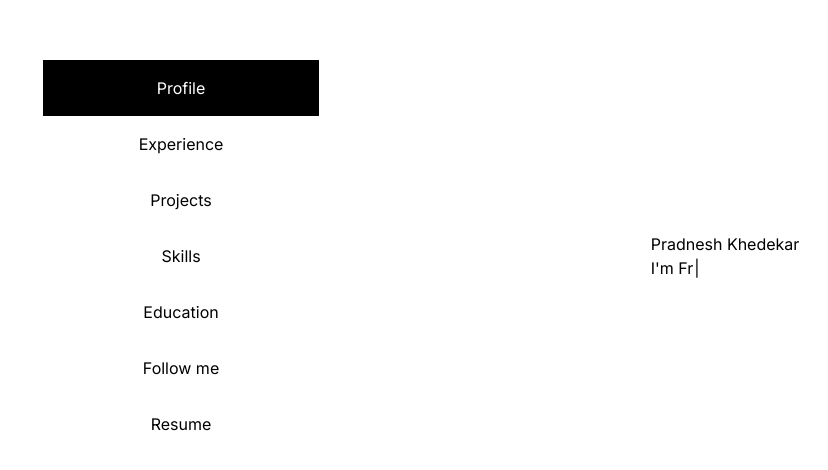
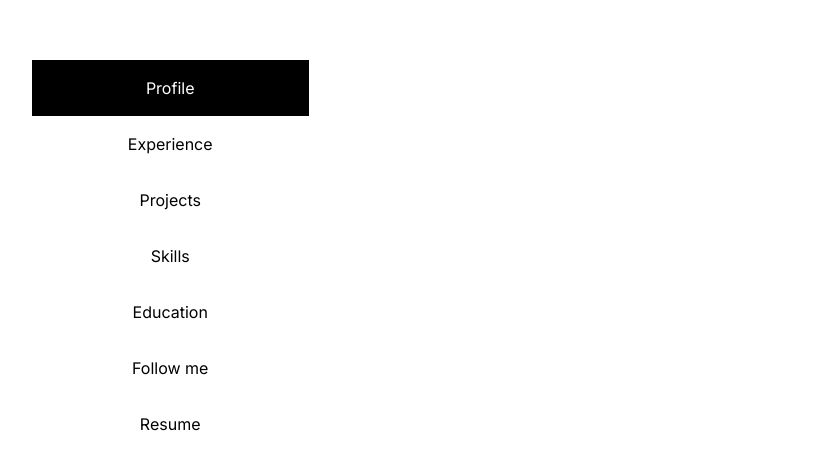
Before and after one commit to Pradnesh8/portfolio-site, a Next.js app in the folder my-portfolio/: page / in a window 1280 px wide. Shown: the part 144-614 px from the top of the page, without its empty margins (219-1047 px from the left). Built offline with nearby package versions, Linux system fonts and the light colour scheme.

Commit message:
update styles

```diff
--- a/my-portfolio/package.json
+++ b/my-portfolio/package.json
@@ -12,6 +12,7 @@
     "next": "14.2.5",
     "react": "^18",
     "react-dom": "^18",
+    "react-icons": "^5.2.1",
     "typewriter-effect": "^2.21.0"
   },
   "devDependencies": {
--- a/my-portfolio/src/app/layout.js
+++ b/my-portfolio/src/app/layout.js
@@ -1,7 +1,6 @@
 import { Inter } from "next/font/google";
 import "./globals.css";
 import Navbar from "./components/navbar";
-import TypeWriterComponent from "./components/typeWriter";
 
 const inter = Inter({ subsets: ["latin"] });
 
@@ -14,12 +13,11 @@
   return (
     <html lang="en">
       <body className={inter.className}>
-        <main className="flex min-h-screen items-center justify-around p-24">
+        <main className="flex min-h-screen items-center justify-around">
           <Navbar />
-          <div>
-            <TypeWriterComponent />
+          <>
             {children}
-          </div>
+          </>
         </main>
 
       </body>
```
Also changed, not shown: 1 other file (tests, documents, lock files or other folders).
